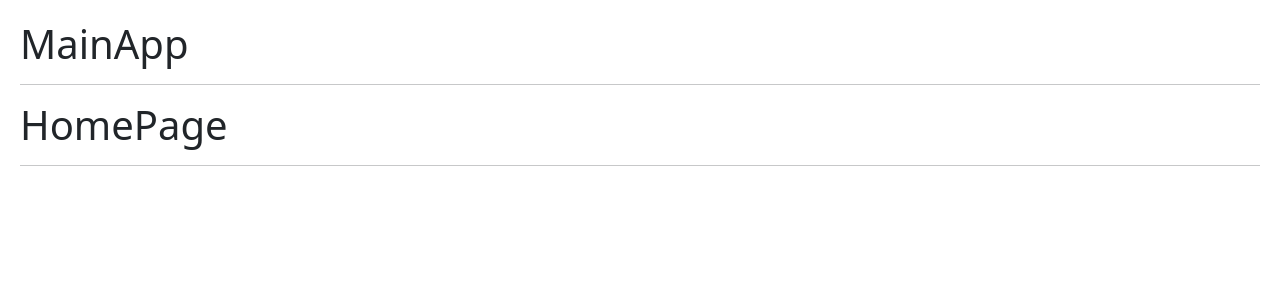
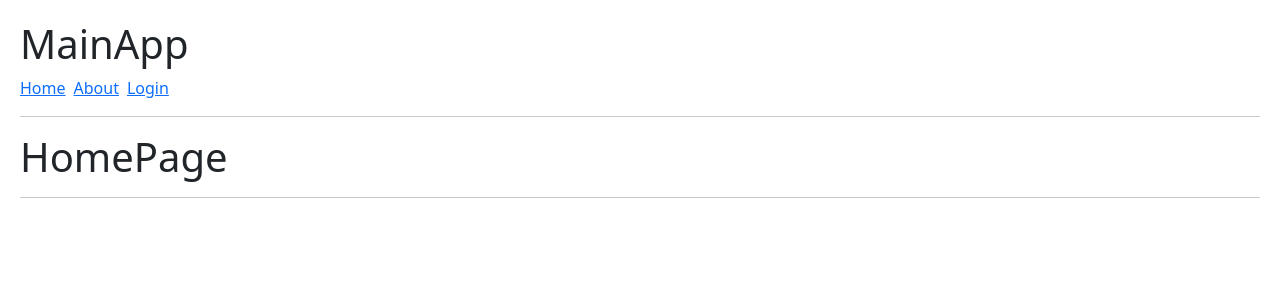
Before and after one commit to lmdelgallego/05-hook-app, a React (Vite) app: page / in a window 1280 px wide. Shown: the top 300 px of the page. Built offline with nearby package versions, Linux system fonts and the light colour scheme.

Commit message:
✨feature: Link

```diff
--- a/src/09-useContext/MainApp.jsx
+++ b/src/09-useContext/MainApp.jsx
@@ -1,10 +1,11 @@
-import { Routes, Route, Navigate } from 'react-router-dom';
-import { HomePage, AboutPage, LoginPage } from './';
+import { Routes, Route, Navigate, Link } from 'react-router-dom';
+import { HomePage, AboutPage, LoginPage, NavBar } from './';
 
 export const MainApp = () => {
   return (
     <>
       <h1>MainApp</h1>
+      <NavBar/>
       <hr />
       <Routes>
         <Route path="/" element={<HomePage />} />
--- /dev/null
+++ b/src/09-useContext/NavBar.jsx
@@ -0,0 +1,11 @@
+import { Link } from 'react-router-dom';
+
+export const NavBar = () => {
+  return (
+    <>
+      <Link to="/" >Home</Link>
+      <Link to="about" >About</Link>
+      <Link to="login" >Login</Link>
+    </>
+  )
+}
--- a/src/09-useContext/index.js
+++ b/src/09-useContext/index.js
@@ -2,3 +2,4 @@ export * from './AboutPage';
 export * from './HomePage';
 export * from './LoginPage';
 export * from './MainApp';
+export * from './NavBar';
--- a/src/index.css
+++ b/src/index.css
@@ -1,4 +1,7 @@
-
+html{
+  font-family: sans-serif;
+  font-size: 16px;
+}
 body {
   padding: 20px;
 }
@@ -6,3 +9,7 @@ body {
 button {
   margin-right: 10px;
 }
+
+a {
+  margin-right: 0.5rem;
+}
```
